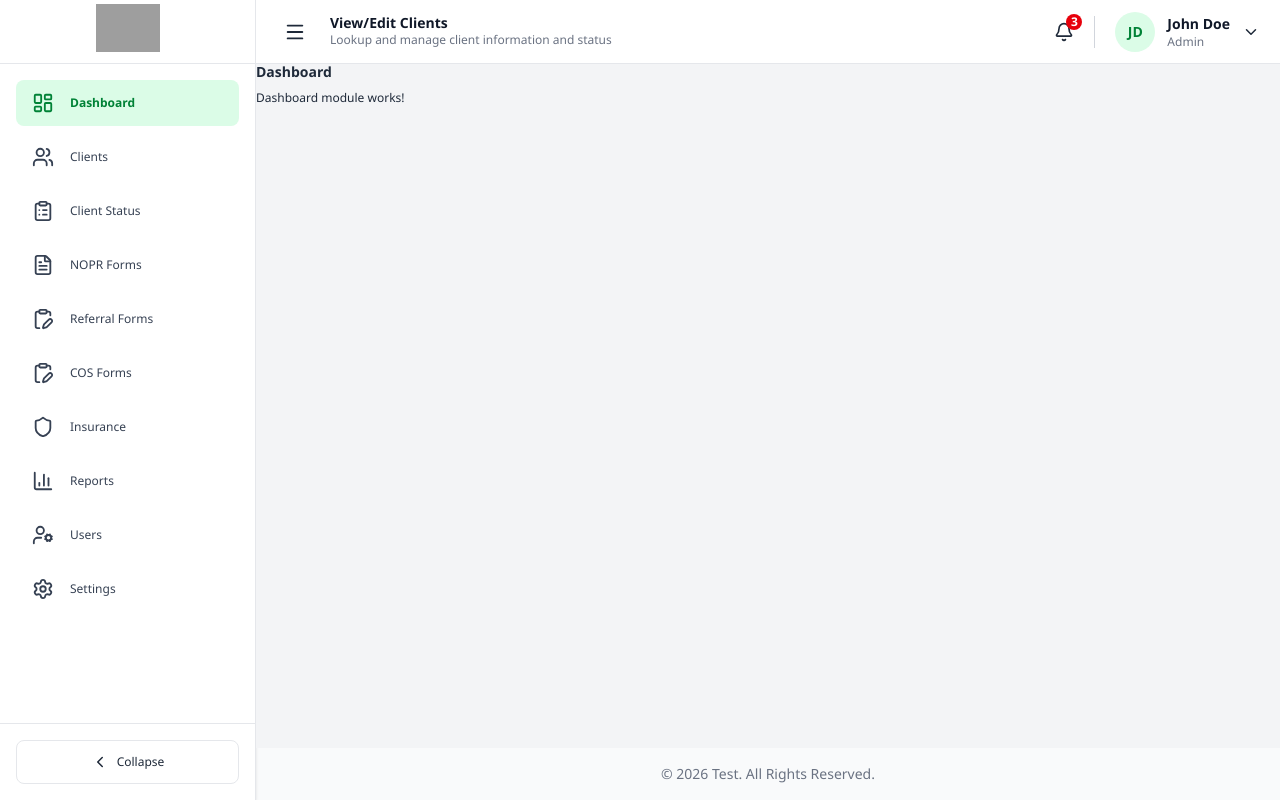
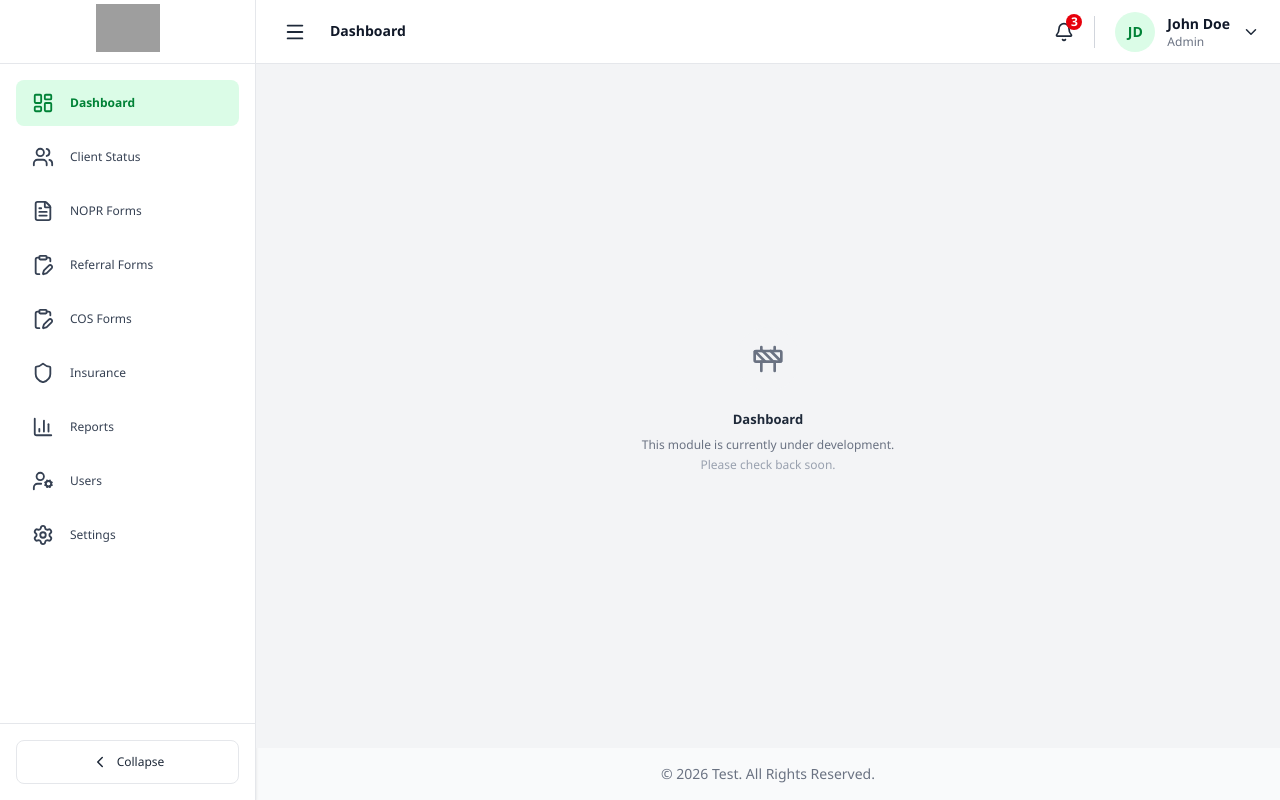
Before and after one commit to gangonekiran/pss-rewrite, a React (Vite) app in the folder frontend/: page / in a window 1280 px wide. Built offline with nearby package versions, Linux system fonts and the light colour scheme; no server answers; grey boxes are pictures that could not be loaded.

Commit message:
Updated with coming soon compinent and header

```diff
--- a/frontend/src/constants/menu.ts
+++ b/frontend/src/constants/menu.ts
@@ -30,32 +30,26 @@ export const navigation: NavItem[] = [
   },
   {
     id: "clients",
-    label: "Clients",
+    label: "Client Status",
     path: "/clients",
     icon: Users,
   },
   {
-    id: "client-status",
-    label: "Client Status",
-    path: "/client-status",
-    icon: ClipboardList,
-  },
-  {
     id: "nopr",
     label: "NOPR Forms",
-    path: "/nopr",
+    path: "/nopr-forms",
     icon: FileText,
   },
   {
     id: "referral",
     label: "Referral Forms",
-    path: "/referral",
+    path: "/referral-forms",
     icon: ClipboardEdit,
   },
   {
     id: "cos",
     label: "COS Forms",
-    path: "/cos",
+    path: "/cos-forms",
     icon: ClipboardEdit,
   },
   {
--- a/frontend/src/features/client/components/ClientTabs/ClientTabs.tsx
+++ b/frontend/src/features/client/components/ClientTabs/ClientTabs.tsx
@@ -4,7 +4,8 @@ import { ClipboardList, FileText } from 'lucide-react';
 import ClientStatus from '../ClientStatus/ClientStatus';
 import InputForms from '../InputForm/InputForms';
 
-import type { Client } from "../../../../types/client";
+import type { Client } from '../../../../types/client';
+import ComingSoon from '../../../coming_soon/pages/ComingSoonPage';
 
 interface ClientTabsProps {
   client: Client;
@@ -50,7 +51,12 @@ export default function ClientTabs({ client }: ClientTabsProps) {
 
         {activeTab === 'forms' && (
           <div className="rounded-md border border-dashed border-gray-300 bg-gray-50 py-10 text-center text-sm text-gray-500">
-            <InputForms childId={client.childId} />
+            <div>
+              <p className="text-sm font-medium text-gray-600">Input Forms</p>
+              <p className="mt-1 text-xs text-gray-500">
+                This section is currently under development.
+              </p>
+            </div>
           </div>
         )}
       </div>
--- a/frontend/src/features/client/components/InputForm/InputForms.tsx
+++ b/frontend/src/features/client/components/InputForm/InputForms.tsx
@@ -120,7 +120,7 @@ export default function InputForms({ childId }: InputFormsProps) {
   }
 
   return (
-    <div className="rounded-md border border-gray-200 bg-white">
+    <div className="rounded-md bg-white">
       {selectedForm && (
         <InputFormEditor
           childId={childId}
@@ -138,9 +138,9 @@ export default function InputForms({ childId }: InputFormsProps) {
         />
       )}
 
-      <div className="grid grid-cols-[minmax(0,1fr)_230px]">
+      <div className="grid grid-cols-[minmax(0,1fr)_170px]">
         {/* History */}
-        <div className="min-w-0">
+        <div className="min-w-0 border-t border-b border-gray-200">
           <div className="overflow-x-auto">
             <table className="w-full border-collapse text-xs">
               <thead>
@@ -242,7 +242,7 @@ export default function InputForms({ childId }: InputFormsProps) {
 
         {/* Add New Form */}
         <aside className="border-l border-gray-200 bg-white">
-          <div className="flex h-11 items-center justify-between border-b border-gray-200 bg-gray-50 px-4">
+          <div className="flex h-10 items-center justify-between border-gray-200 bg-gray-50 px-4">
             <h3 className="text-sm font-semibold text-gray-700">Add New Form</h3>
 
             <input
--- /dev/null
+++ b/frontend/src/features/coming_soon/pages/ComingSoonPage.tsx
@@ -0,0 +1,32 @@
+import { Construction } from 'lucide-react';
+
+interface ComingSoonProps {
+  title: string;
+}
+
+export default function ComingSoon({ title }: ComingSoonProps) {
+  return (
+    <div className="flex min-h-[calc(100vh-128px)] items-center justify-center">
+      <div className="text-center">
+        <div className="mx-auto mb-5 flex h-16 w-16 items-center justify-center rounded-full bg-gray-100">
+          <Construction
+            size={32}
+            className="text-gray-500"
+          />
+        </div>
+
+        <h2 className="text-2xl font-semibold text-gray-800">
+          {title}
+        </h2>
+
+        <p className="mt-2 text-sm text-gray-500">
+          This module is currently under development.
+        </p>
+
+        <p className="mt-1 text-xs text-gray-400">
+          Please check back soon.
+        </p>
+      </div>
+    </div>
+  );
+}
--- a/frontend/src/layouts/Header.tsx
+++ b/frontend/src/layouts/Header.tsx
@@ -1,6 +1,57 @@
 import { Bell, ChevronDown, Menu } from 'lucide-react';
 
-export default function Header() {
+interface HeaderProps {
+  pathname: string;
+}
+
+const pageConfig: Record<string, { title: string; subtitle?: string }> = {
+  '/': {
+    title: 'Dashboard',
+  },
+
+  '/clients': {
+    title: 'View/Edit Clients',
+    subtitle: 'Lookup and manage client information and status',
+  },
+
+  '/nopr-forms': {
+    title: 'NOPR Forms',
+  },
+
+  '/referral-forms': {
+    title: 'Referral Forms',
+  },
+
+  '/cos-forms': {
+    title: 'COS Forms',
+  },
+
+  '/exit-forms': {
+    title: 'Exit Forms',
+  },
+
+  '/insurance-forms': {
+    title: 'Insurance Forms',
+  },
+
+  '/active-forms': {
+    title: 'Active Forms',
+  },
+
+  '/reports': {
+    title: 'Reports',
+  },
+
+  '/settings': {
+    title: 'Settings',
+  },
+};
+
+export default function Header({ pathname }: HeaderProps) {
+  const config = pageConfig[pathname] ?? {
+    title: 'CIS Rewrite',
+  };
+
   return (
     <header className="flex h-16 items-center justify-between border-b border-gray-200 bg-white px-5">
       {/* Left */}
@@ -11,18 +62,19 @@ export default function Header() {
 
         <div>
           <h1 className="text-2xl font-semibold text-gray-900">
-            View/Edit Clients
+            {config.title}
           </h1>
 
-          <p className="text-xs text-gray-500">
-            Lookup and manage client information and status
-          </p>
+          {config.subtitle && (
+            <p className="text-xs text-gray-500">
+              {config.subtitle}
+            </p>
+          )}
         </div>
       </div>
 
       {/* Right */}
       <div className="flex items-center gap-5">
-        {/* Notification */}
         <div className="relative cursor-pointer">
           <Bell size={20} />
 
@@ -33,7 +85,6 @@ export default function Header() {
 
         <div className="h-8 border-l border-gray-300" />
 
-        {/* User */}
         <div className="flex items-center gap-3">
           <div className="flex h-10 w-10 items-center justify-center rounded-full bg-green-100 text-sm font-bold text-green-700">
             JD
--- a/frontend/src/layouts/MainLayout.tsx
+++ b/frontend/src/layouts/MainLayout.tsx
@@ -1,16 +1,22 @@
-import { Outlet } from 'react-router-dom';
+import { Outlet, useLocation } from 'react-router-dom';
 import Header from './Header';
 import Sidebar from './Sidebar';
 import Footer from './Footer';
+
 export default function MainLayout() {
+  const location = useLocation();
+
   return (
     <div className="flex min-h-screen">
       <Sidebar />
+
       <div className="flex-1 flex flex-col">
-        <Header />
+        <Header pathname={location.pathname} />
+
         <main className="flex-1 bg-gray-100">
           <Outlet />
         </main>
+
         <Footer />
       </div>
     </div>
--- a/frontend/src/routes/AppRoutes.tsx
+++ b/frontend/src/routes/AppRoutes.tsx
@@ -1,22 +1,66 @@
 import { Routes, Route } from 'react-router-dom';
 import { MainLayout, AuthLayout } from '../layouts';
+
 import DashboardPage from '../features/dashboard/pages/DashboardPage';
 import ClientPage from '../features/client/pages/ClientPage';
+
+import ComingSoon from '../features/coming_soon/pages/ComingSoonPage';
+
 import LoginPage from './LoginPage';
 import NotFoundPage from './NotFoundPage';
 
 export default function AppRoutes() {
   return (
     <Routes>
+      {/* Authentication */}
       <Route element={<AuthLayout />}>
         <Route path="/login" element={<LoginPage />} />
       </Route>
 
+      {/* Main Application */}
       <Route element={<MainLayout />}>
-        <Route path="/" element={<DashboardPage />} />
+        {/* Implemented */}
+        <Route path="/" element={<ComingSoon title="Dashboard" />}/>
         <Route path="/clients" element={<ClientPage />} />
+
+        {/* Under Development */}
+        <Route
+          path="/nopr-forms"
+          element={<ComingSoon title="NOPR Forms" />}
+        />
+
+        <Route
+          path="/referral-forms"
+          element={<ComingSoon title="Referral Forms" />}
+        />
+
+        <Route
+          path="/cos-forms"
+          element={<ComingSoon title="COS Forms" />}
+        />
+
+        <Route
+          path="/insurance"
+          element={<ComingSoon title="Insurance" />}
+        />
+
+        <Route
+          path="/reports"
+          element={<ComingSoon title="Reports" />}
+        />
+
+        <Route
+          path="/users"
+          element={<ComingSoon title="Users" />}
+        />
+
+        <Route
+          path="/settings"
+          element={<ComingSoon title="Settings" />}
+        />
       </Route>
 
+      {/* Not Found */}
       <Route path="*" element={<NotFoundPage />} />
     </Routes>
   );
```
